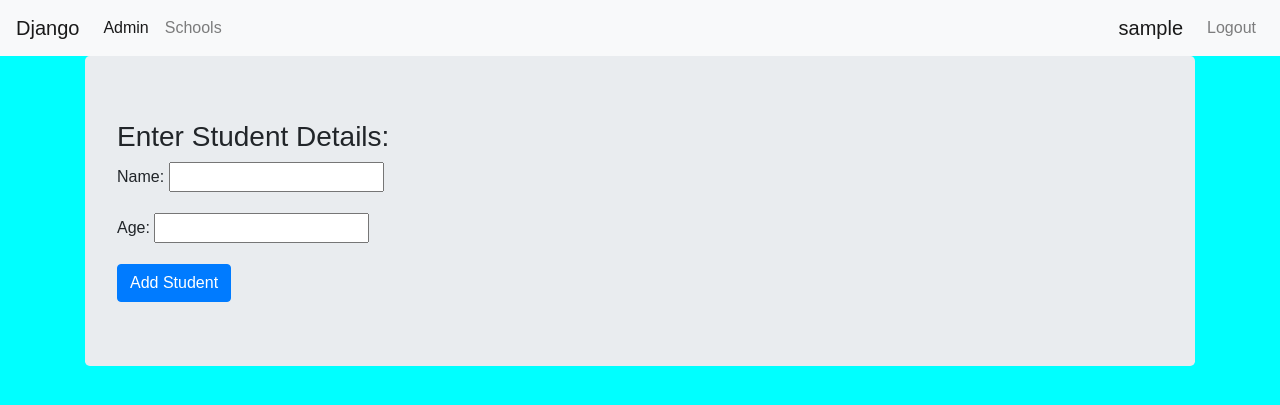
After one commit to armanaaquib/DjangoPracticeProject, a Django app: page /schools/add_student/1/ in a window 1280 px wide. The commit adds this page. Shown: the top 405 px of the page. Run offline with Django 3.2, Linux system fonts and the light colour scheme; the visitor is signed in with stand-in values (Sample User, id 1); some libraries are stand-ins or nearby versions.

Commit message:
added: StudentCreateView:

```diff
--- a/school/models.py
+++ b/school/models.py
@@ -20,5 +20,8 @@ class Student(models.Model):
   age = models.PositiveIntegerField()
   school = models.ForeignKey(School, related_name='students', on_delete=models.CASCADE)
 
+  def get_absolute_url(self):
+    return reverse('school:detail', kwargs={'pk': self.school.pk})
+
   def __str__(self):
     return self.name
--- a/school/templates/school_form.html
+++ b/school/templates/school_form.html
@@ -2,7 +2,7 @@
 
 {% block title %}
   {% if form.instance.pk %}
-    Update
+    Update {{ form.instance.name }}
   {% else %}
     Add
   {% endif %}
@@ -22,8 +22,11 @@
 
       {% if form.instance.pk %}
         <input type="submit" class='btn btn-warning' value="Update">
+        <a href="{% url 'school:detail' pk=form.instance.pk %} ">Cancel</a>
       {% else %}
         <input type="submit" class='btn btn-primary' value="Add">
+      <a href="{% url 'school:schools' %} ">Cancel</a>
+
       {% endif %}
     </form>
   </div>
--- /dev/null
+++ b/school/templates/student_form.html
@@ -0,0 +1,15 @@
+{% extends 'base.html'%}
+
+{% block title %}Add Student{% endblock %}
+
+{% block body %}
+  <div class="jumbotron">
+    <h3>Enter Student Details:</h3>
+
+    <form method="POST">
+      {% csrf_token %}
+      {{ form.as_p }}
+       <input type="submit" class='btn btn-primary' value="Add Student">
+    </form>
+  </div>
+{% endblock %}
--- a/school/urls.py
+++ b/school/urls.py
@@ -9,4 +9,5 @@ urlpatterns = [
   path('add/', views.SchoolCreateView.as_view(), name='add'),
   path('update/<int:pk>/', views.SchoolUpdateView.as_view(), name='update'),
   path('delete/<int:pk>/', views.SchoolDeleteView.as_view(), name='delete'),
+  path('add_student/<int:school_id>/', views.StudentCreateView.as_view(), name='add-student'),
 ]
--- a/school/views.py
+++ b/school/views.py
@@ -47,3 +47,13 @@ class SchoolDeleteView(DeleteView):
   model = models.School
   template_name = 'school_confirm_delete.html'
   success_url = reverse_lazy('school:schools')
+
+@method_decorator(login_required, name='dispatch')
+class StudentCreateView(CreateView):
+  model = models.Student
+  fields = ['name', 'age']
+  template_name = 'student_form.html'
+
+  def form_valid(self, form):
+    form.instance.school = models.School.objects.get(pk=self.kwargs['school_id'])
+    return super().form_valid(form)
```
Also changed, not shown: school/templates/school_detail.html (+5 -2 lines).
